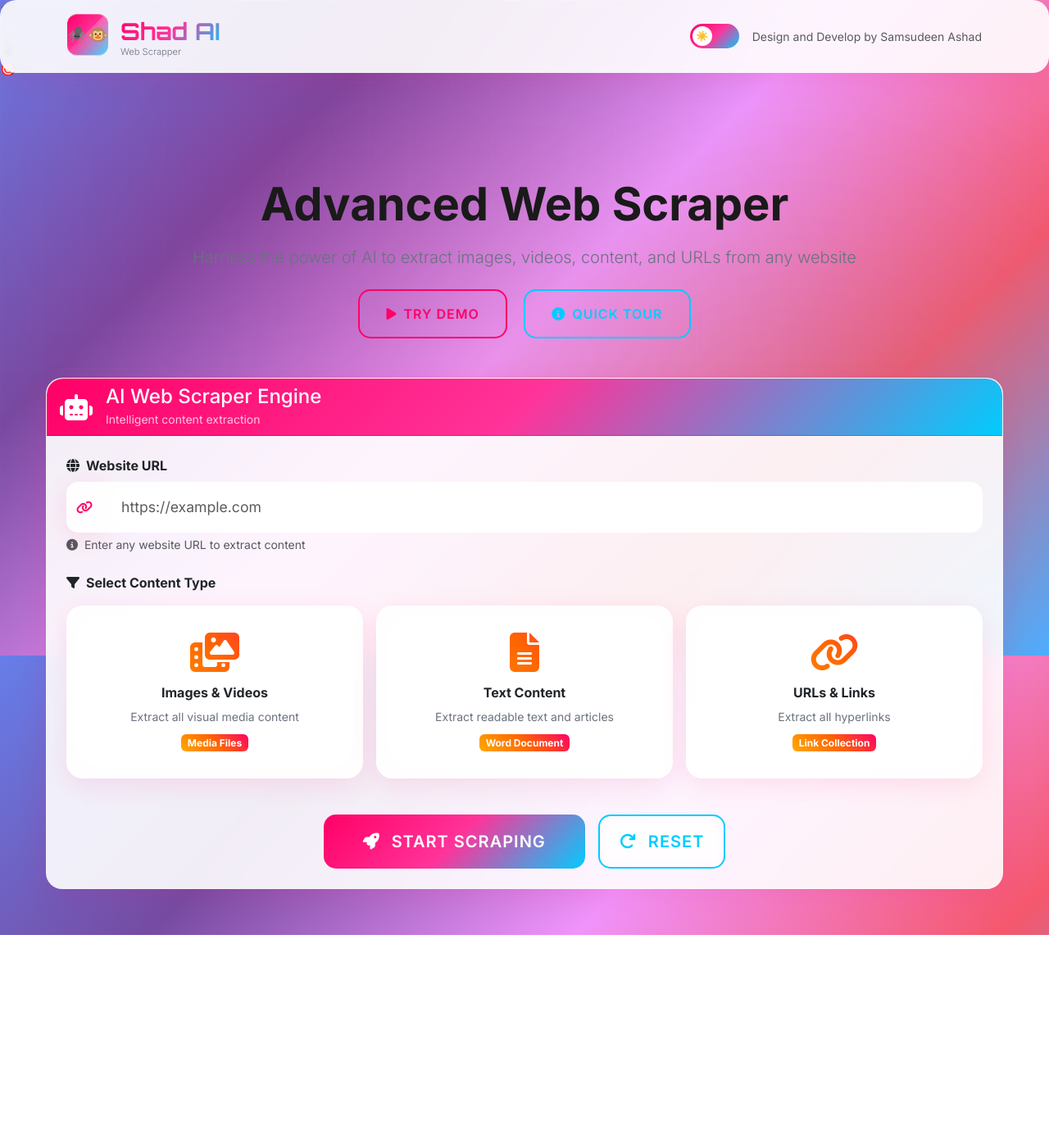
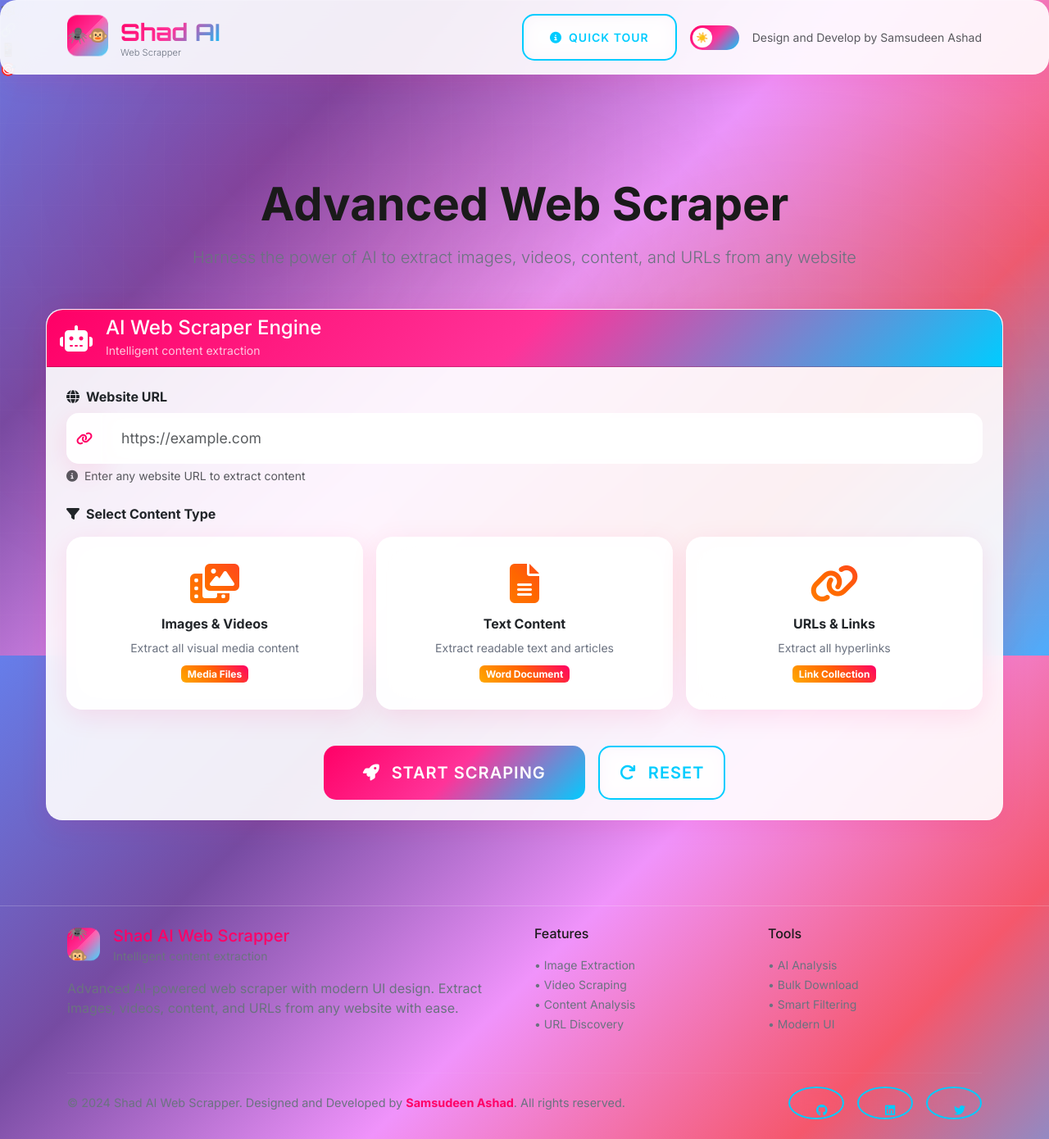
Before and after one commit to SamsudeenAshad/Web-scrapper-AI, a Flask app: page / in a window 1280 px wide. Shown: the whole page at 82% size. Before the commit the page ends 1141 px from the top, so only its background shows below. Run offline with Flask 3, Linux system fonts and the light colour scheme; some libraries are stand-ins or nearby versions.

Commit message:
Update index.html

```diff
--- a/src/templates/index.html
+++ b/src/templates/index.html
@@ -54,8 +54,10 @@
                     <div class="logo-subtitle">Web Scrapper</div>
                 </div>
             </div>
-
-            <div class="d-flex align-items-center gap-3">
+              <div class="d-flex align-items-center gap-3">
+                <button id="tourBtn" class="btn btn-outline-secondary btn-sm pulse-on-hover">
+                    <i class="fas fa-info-circle me-2"></i>Quick Tour
+                </button>
                 <button class="theme-toggle" id="themeToggle" aria-label="Toggle theme"></button>
                 <span class="text-muted small">Design and Develop by Samsudeen Ashad</span>
             </div>
@@ -67,18 +69,9 @@
         <div class="text-center mb-5 fade-in">
             <h1 class="display-4 fw-bold mb-3 hero-title">
                 Advanced Web Scraper
-            </h1>
-            <p class="lead" style="color: var(--text-secondary);">
+            </h1>            <p class="lead" style="color: var(--text-secondary);">
                 Harness the power of AI to extract images, videos, content, and URLs from any website
             </p>
-            <div class="mt-4">
-                <button id="demoBtn" class="btn btn-outline-primary me-3 pulse-on-hover">
-                    <i class="fas fa-play me-2"></i>Try Demo
-                </button>
-                <button id="tourBtn" class="btn btn-outline-secondary pulse-on-hover">
-                    <i class="fas fa-info-circle me-2"></i>Quick Tour
-                </button>
-            </div>
         </div>
 
         <!-- Main Scraper Card -->
@@ -261,7 +254,70 @@
             <h5 style="color: white;">Processing your request...</h5>
             <p style="color: rgba(255,255,255,0.8);">AI Spider is analyzing the website</p>
         </div>
-    </div>    <!-- Scripts -->
+    </div>    <!-- Footer -->
+    <footer class="mt-5 py-4" style="background: var(--card-background); border-top: 1px solid var(--border-color);">
+        <div class="container">
+            <div class="row">
+                <div class="col-md-6">
+                    <div class="d-flex align-items-center mb-3">
+                        <div class="logo-icon me-3" style="width: 40px; height: 40px;"></div>
+                        <div>
+                            <h5 class="mb-0" style="color: var(--primary-color);">Shad AI Web Scrapper</h5>
+                            <small style="color: var(--text-secondary);">Intelligent content extraction</small>
+                        </div>
+                    </div>
+                    <p style="color: var(--text-secondary); margin-bottom: 0;">
+                        Advanced AI-powered web scraper with modern UI design. Extract images, videos, content, and URLs from any website with ease.
+                    </p>
+                </div>
+                <div class="col-md-6">
+                    <div class="row">
+                        <div class="col-6">
+                            <h6 style="color: var(--text-color); margin-bottom: 1rem;">Features</h6>
+                            <ul class="list-unstyled">
+                                <li><small style="color: var(--text-secondary);">• Image Extraction</small></li>
+                                <li><small style="color: var(--text-secondary);">• Video Scraping</small></li>
+                                <li><small style="color: var(--text-secondary);">• Content Analysis</small></li>
+                                <li><small style="color: var(--text-secondary);">• URL Discovery</small></li>
+                            </ul>
+                        </div>
+                        <div class="col-6">
+                            <h6 style="color: var(--text-color); margin-bottom: 1rem;">Tools</h6>
+                            <ul class="list-unstyled">
+                                <li><small style="color: var(--text-secondary);">• AI Analysis</small></li>
+                                <li><small style="color: var(--text-secondary);">• Bulk Download</small></li>
+                                <li><small style="color: var(--text-secondary);">• Smart Filtering</small></li>
+                                <li><small style="color: var(--text-secondary);">• Modern UI</small></li>
+                            </ul>
+                        </div>
+                    </div>
+                </div>
+            </div>
+            <hr style="border-color: var(--border-color); margin: 2rem 0 1rem 0;">
+            <div class="row align-items-center">
+                <div class="col-md-8">
+                    <p class="mb-0" style="color: var(--text-secondary); font-size: 0.9rem;">
+                        © 2024 Shad AI Web Scrapper. Designed and Developed by <strong style="color: var(--primary-color);">Samsudeen Ashad</strong>. All rights reserved.
+                    </p>
+                </div>
+                <div class="col-md-4 text-md-end">
+                    <div class="d-flex justify-content-md-end gap-3">
+                        <button class="btn btn-sm btn-outline-secondary" style="border-radius: 50%; width: 40px; height: 40px;" title="GitHub">
+                            <i class="fab fa-github"></i>
+                        </button>
+                        <button class="btn btn-sm btn-outline-secondary" style="border-radius: 50%; width: 40px; height: 40px;" title="LinkedIn">
+                            <i class="fab fa-linkedin"></i>
+                        </button>
+                        <button class="btn btn-sm btn-outline-secondary" style="border-radius: 50%; width: 40px; height: 40px;" title="Twitter">
+                            <i class="fab fa-twitter"></i>
+                        </button>
+                    </div>
+                </div>
+            </div>
+        </div>
+    </footer>
+
+    <!-- Scripts -->
     <script src="https://cdn.jsdelivr.net/npm/bootstrap@5.3.0/dist/js/bootstrap.bundle.min.js"></script>
     <script src="{{ url_for('static', filename='js/main.js') }}"></script>
 </body>
```
